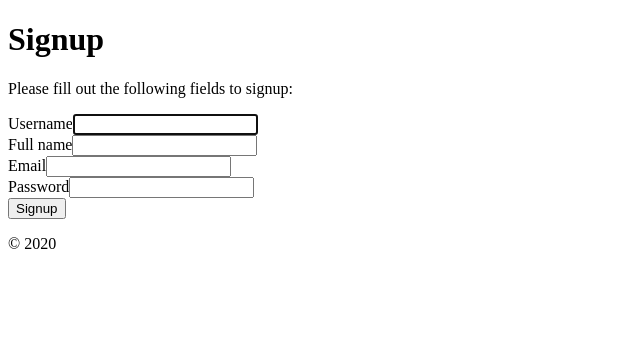
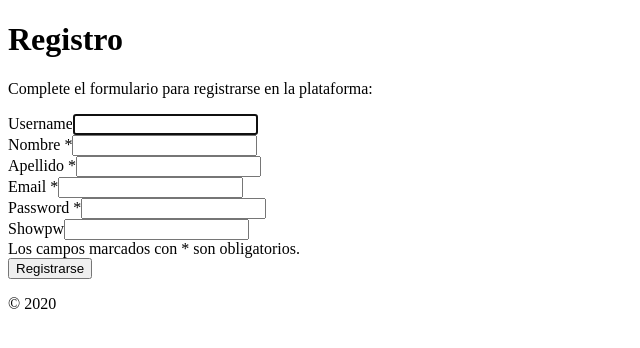
Before and after one commit to CR-Lean/PWA_Login, a Yii app: template frontend/views/site/signup.php in a window 1280 px wide. Shown: the top 348 px of the page, without its empty margins (0-640 px from the left). Run offline with PHP 8.4 and a stand-in for Yii, Linux system fonts and the light colour scheme; the template is opened without the code that fills it, so the values that code supplies are empty; form fields are guessed from the names that the template uses; some libraries are stand-ins or nearby versions.

Commit message:
Modificacion formulario registro
Modificado el formulario de registro para centrarlo en la página. Añadidos los campos "nombre" y "apellido" a cambio de "full_name". Opcion de ver contraseña

```diff
--- a/frontend/views/site/signup.php
+++ b/frontend/views/site/signup.php
@@ -1,5 +1,4 @@
 <?php
-
 /* @var $this yii\web\View */
 /* @var $form yii\bootstrap\ActiveForm */
 /* @var $model \frontend\models\SignupForm */
@@ -7,31 +6,41 @@
 use yii\helpers\Html;
 use yii\bootstrap\ActiveForm;
 
-$this->title = 'Signup';
+$this->title = 'Registro';
 $this->params['breadcrumbs'][] = $this->title;
 ?>
 <div class="site-signup">
-    <h1><?= Html::encode($this->title) ?></h1>
 
-    <p>Please fill out the following fields to signup:</p>
+    <div class="signup-parent">
+        <h1 class="text-center mb-2"><?= Html::encode($this->title) ?></h1>
 
-    <div class="row">
-        <div class="col-lg-5">
-            <?php $form = ActiveForm::begin(['id' => 'form-signup']); ?>
+        <p class="text-center"> Complete el formulario para registrarse en la plataforma: </p>
 
-                <?= $form->field($model, 'username')->textInput(['autofocus' => true]) ?>
+        <div class="row">
+            <div class="col-lg-5">
+                <?php $form = ActiveForm::begin(['id' => 'form-signup']); ?>
 
-                <?= $form->field($model, 'full_name')->textInput() ?>
+                <div class="form-group signup-child-center">
+                    <?= $form->field($model, 'username')->textInput(['autofocus' => true]) ?>
 
-                <?= $form->field($model, 'email') ?>
+                    <?= $form->field($model, 'nombre')->label('Nombre *') ?>
+                    <?= $form->field($model, 'apellido')->label('Apellido *') ?>
 
-                <?= $form->field($model, 'password')->passwordInput() ?>
+                    <?= $form->field($model, 'email')->label('Email *'); ?>
 
-                <div class="form-group">
-                    <?= Html::submitButton('Signup', ['class' => 'btn btn-primary', 'name' => 'signup-button']) ?>
+                    <?= $form->field($model, 'password')->passwordInput()->label('Password *'); ?>
+                    <?= $form->field($model, 'showpw')->checkBox(['label' => 'Mostrar Contraseña', 'data-size' => 'small', 'class' => 'showPwSignup']) ?>
+
+                </div>
+                <div class="signup-child-center form-advice">
+                    Los campos marcados con * son obligatorios.
+                </div>
+                <div class="form-group signup-child-center">
+                    <?= Html::submitButton('Registrarse', ['class' => 'btn btn-primary', 'name' => 'signup-button']) ?>
                 </div>
 
-            <?php ActiveForm::end(); ?>
+                <?php ActiveForm::end(); ?>
+            </div>
         </div>
     </div>
 </div>
```
Also changed, not shown: frontend/models/SignupForm.php (+14 -5 lines).
